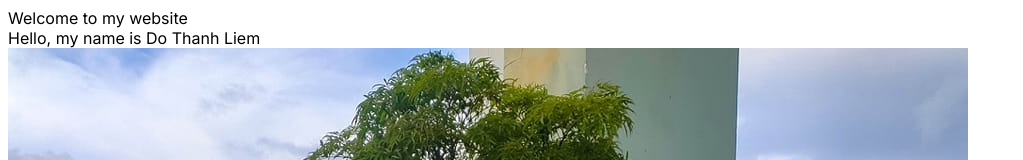
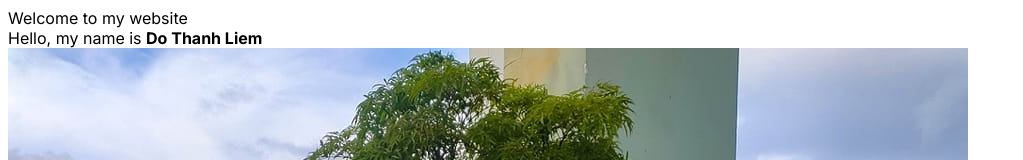
Before and after one commit to DoDoIndex/dothanhliem.com, a Next.js app: page / in a window 1280 px wide. Shown: the top 160 px of the page, without its empty margins (0-1023 px from the left). Built offline with nearby package versions, Linux system fonts and the light colour scheme.

Commit message:
Bold name

```diff
--- a/src/pages/index.js
+++ b/src/pages/index.js
@@ -6,7 +6,7 @@ const Home = () => {
   return (
     <main className={inter.className}>
       <div> Welcome to my website </div>
-      <div className="bg-cyan-200"> Hello, my name is Do Thanh Liem </div>
+      <div className="bg-cyan-200"> Hello, my name is <b>  Do Thanh Liem </b> </div>
       <img className="w-24 rounded" src="/Ava.jpg" alt="Background" />
       <img className="w-128 rounded" src="/Background.jpg" alt="Background" />
     </main>
```
